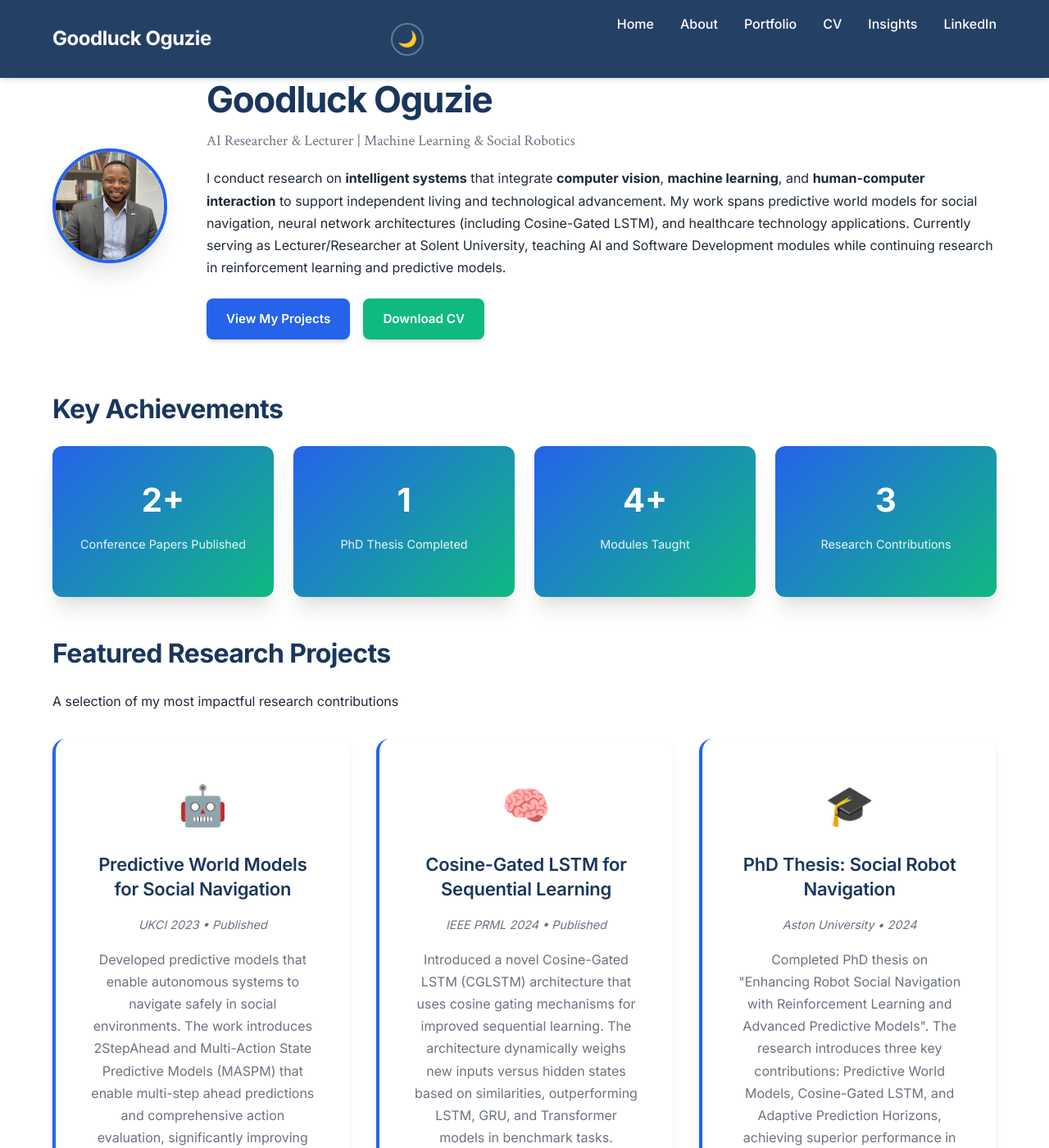
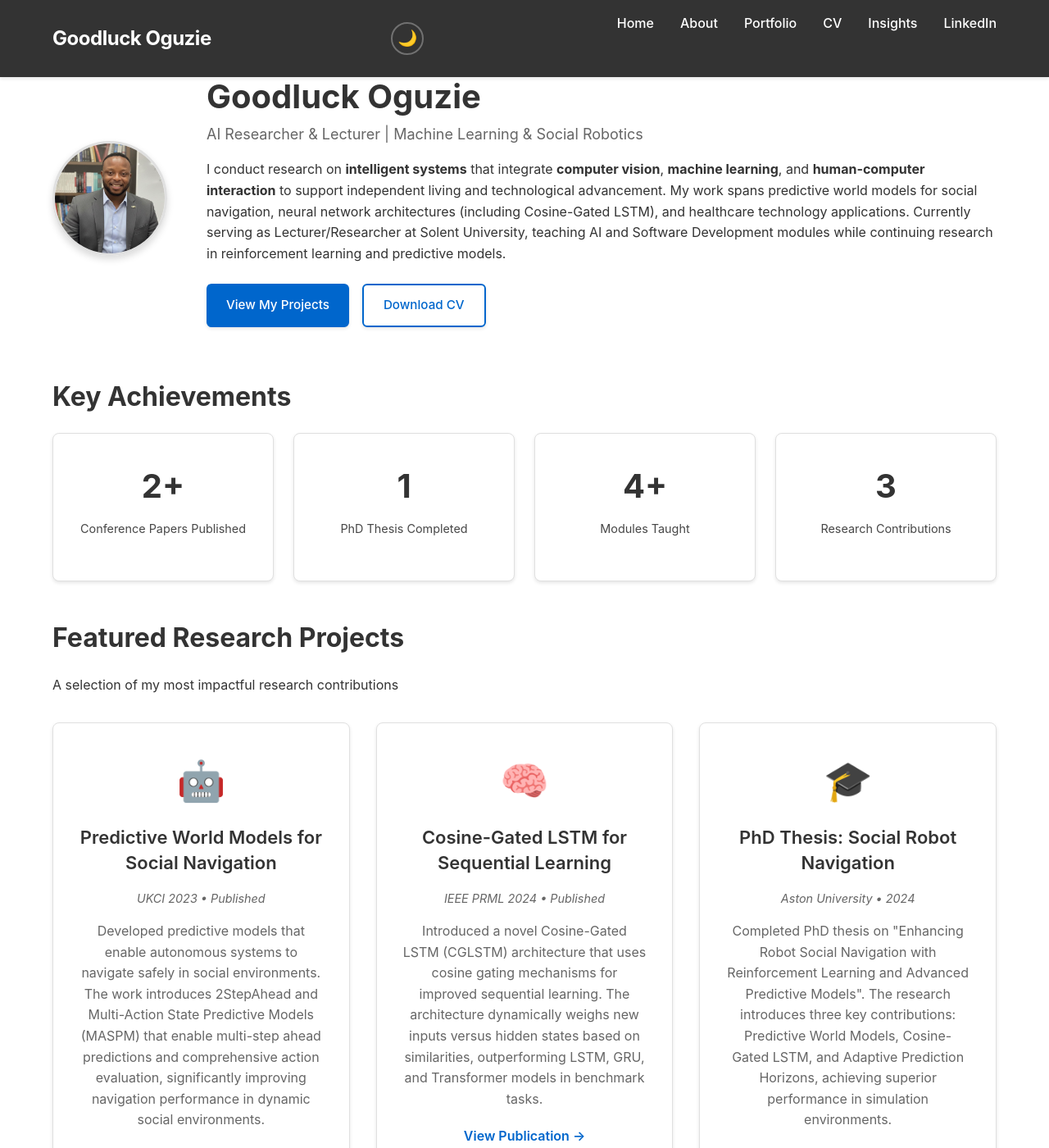
Before and after one commit to goodluckoguzie/goodluckoguzie.github.io, a Jekyll site: the page built from index.md, in a window 1280 px wide and 1400 px high. Shown: the whole window at 82% size. Built offline with Jekyll 4.4.1, drawn with Linux system fonts in a browser that asks for light colours.

Commit message:
Replace color scheme to match nnekaokereke.github.io exactly - simple white background, dark gray text, blue buttons

```diff
--- a/assets/css/style.css
+++ b/assets/css/style.css
@@ -1,6 +1,3 @@
-/* Import Modern Typography */
-@import url('https://fonts.googleapis.com/css2?family=Inter:wght@300;400;500;600;700&family=Crimson+Text:ital,wght@0,400;0,600;1,400&display=swap');
-
 /* Reset and Base Styles */
 * {
     margin: 0;
@@ -9,74 +6,45 @@
 }
 
 :root {
-    /* Modern Academic Color Palette */
-    --primary: #1a365d;          /* Deep navy - trustworthy, professional */
-    --secondary: #2563eb;         /* Modern blue - vibrant, engaging */
-    --accent: #10b981;           /* Emerald - fresh, modern */
-    --accent-alt: #f59e0b;       /* Amber - warm, attention-grabbing */
-    --text: #1f2937;             /* Rich dark gray - excellent readability */
-    --text-light: #6b7280;       /* Muted gray - secondary text */
-    --text-muted: #9ca3af;       /* Light gray - tertiary text */
-    --bg: #ffffff;               /* Pure white */
-    --bg-alt: #f9fafb;           /* Subtle off-white - backgrounds */
-    --bg-card: #ffffff;          /* Card background */
-    --border: #e5e7eb;           /* Soft borders */
-    --border-light: #f3f4f6;     /* Very light borders */
-
-    /* Legacy support */
-    --primary-color: var(--primary);
-    --secondary-color: var(--secondary);
-    --accent-color: var(--accent);
-    --text-color: var(--text);
-    --bg-color: var(--bg);
-    --light-bg: var(--bg-alt);
-    --border-color: var(--border);
-    --link-color: var(--secondary);
-    --link-hover: #1d4ed8;
+    /* Simple, clean color scheme matching nnekaokereke.github.io */
+    --text: #333333;              /* Dark gray text */
+    --text-light: #666666;        /* Medium gray for secondary text */
+    --text-muted: #999999;        /* Light gray for muted text */
+    --bg: #ffffff;                /* White background */
+    --bg-alt: #f5f5f5;            /* Light gray for backgrounds */
+    --bg-card: #ffffff;           /* White card background */
+    --border: #e0e0e0;            /* Light gray borders */
+    --link: #0066cc;              /* Blue links */
+    --link-hover: #0052a3;        /* Darker blue on hover */
+    --button: #0066cc;            /* Blue buttons */
+    --button-hover: #0052a3;      /* Darker blue on hover */
+    --primary: #333333;           /* Dark gray for headings */
+    --secondary: #0066cc;        /* Blue for accents */
 
     /* Shadows */
-    --shadow-sm: 0 1px 2px 0 rgba(0, 0, 0, 0.05);
-    --shadow: 0 4px 6px -1px rgba(0, 0, 0, 0.1), 0 2px 4px -1px rgba(0, 0, 0, 0.06);
-    --shadow-md: 0 10px 15px -3px rgba(0, 0, 0, 0.1), 0 4px 6px -2px rgba(0, 0, 0, 0.05);
-    --shadow-lg: 0 20px 25px -5px rgba(0, 0, 0, 0.1), 0 10px 10px -5px rgba(0, 0, 0, 0.04);
-    --shadow-xl: 0 25px 50px -12px rgba(0, 0, 0, 0.25);
+    --shadow: 0 2px 4px rgba(0, 0, 0, 0.1);
+    --shadow-md: 0 4px 8px rgba(0, 0, 0, 0.15);
+    --shadow-lg: 0 8px 16px rgba(0, 0, 0, 0.2);
 
     /* Transitions */
-    --transition-fast: 150ms cubic-bezier(0.4, 0, 0.2, 1);
-    --transition-base: 300ms cubic-bezier(0.4, 0, 0.2, 1);
-    --transition-slow: 500ms cubic-bezier(0.4, 0, 0.2, 1);
+    --transition: 0.2s ease;
 }
 
 /* Dark Mode Variables */
 [data-theme="dark"] {
-    --primary: #e5e7eb;
-    --secondary: #60a5fa;
-    --accent: #34d399;
-    --accent-alt: #fbbf24;
-    --text: #f9fafb;
-    --text-light: #d1d5db;
-    --text-muted: #9ca3af;
-    --bg: #111827;
-    --bg-alt: #1f2937;
-    --bg-card: #1f2937;
-    --border: #374151;
-    --border-light: #4b5563;
-
-    --primary-color: var(--primary);
-    --secondary-color: var(--secondary);
-    --accent-color: var(--accent);
-    --text-color: var(--text);
-    --bg-color: var(--bg);
-    --light-bg: var(--bg-alt);
-    --border-color: var(--border);
-    --link-color: var(--secondary);
-    --link-hover: #93c5fd;
-
-    --shadow-sm: 0 1px 2px 0 rgba(0, 0, 0, 0.3);
-    --shadow: 0 4px 6px -1px rgba(0, 0, 0, 0.4), 0 2px 4px -1px rgba(0, 0, 0, 0.3);
-    --shadow-md: 0 10px 15px -3px rgba(0, 0, 0, 0.4), 0 4px 6px -2px rgba(0, 0, 0, 0.3);
-    --shadow-lg: 0 20px 25px -5px rgba(0, 0, 0, 0.5), 0 10px 10px -5px rgba(0, 0, 0, 0.3);
-    --shadow-xl: 0 25px 50px -12px rgba(0, 0, 0, 0.6);
+    --text: #e0e0e0;
+    --text-light: #b0b0b0;
+    --text-muted: #808080;
+    --bg: #1a1a1a;
+    --bg-alt: #2a2a2a;
+    --bg-card: #2a2a2a;
+    --border: #404040;
+    --link: #66b3ff;
+    --link-hover: #99ccff;
+    --button: #66b3ff;
+    --button-hover: #99ccff;
+    --primary: #e0e0e0;
+    --secondary: #66b3ff;
 }
 
 html {
@@ -84,9 +52,9 @@
 }
 
 body {
-    font-family: 'Inter', -apple-system, BlinkMacSystemFont, 'Segoe UI', Roboto, 'Helvetica Neue', Arial, sans-serif;
+    font-family: -apple-system, BlinkMacSystemFont, "Segoe UI", Roboto, "Helvetica Neue", Arial, sans-serif;
     font-weight: 400;
-    line-height: 1.7;
+    line-height: 1.6;
     color: var(--text);
     background-color: var(--bg);
     -webkit-font-smoothing: antialiased;
@@ -108,13 +76,10 @@
     position: sticky;
     top: 0;
     z-index: 1000;
-    backdrop-filter: blur(10px);
-    background-color: rgba(26, 54, 93, 0.95);
-    transition: background-color var(--transition-base);
 }
 
 [data-theme="dark"] .navbar {
-    background-color: rgba(17, 24, 39, 0.95);
+    background-color: #1a1a1a;
 }
 
 .navbar .container {
@@ -146,7 +111,7 @@
     color: white;
     text-decoration: none;
     font-weight: 500;
-    transition: all var(--transition-fast);
+    transition: all var(--transition);
     position: relative;
     padding: 0.5rem 0;
 }
@@ -158,8 +123,8 @@
     left: 0;
     width: 0;
     height: 2px;
-    background-color: var(--accent);
-    transition: width var(--transition-base);
+    background-color: white;
+    transition: width var(--transition);
 }
 
 .nav-menu a:hover::after,
@@ -199,31 +164,28 @@
 
 /* Enhanced Typography */
 h1 {
-    color: var(--primary);
+    color: var(--text);
     margin-bottom: 1.5rem;
-    font-size: 2.75rem;
+    font-size: 2.5rem;
     font-weight: 700;
-    letter-spacing: -0.03em;
     line-height: 1.2;
 }
 
 h2 {
-    color: var(--primary);
+    color: var(--text);
     margin-top: 3rem;
     margin-bottom: 1.5rem;
     font-size: 2rem;
     font-weight: 700;
-    letter-spacing: -0.02em;
     line-height: 1.3;
 }
 
 h3 {
-    color: var(--primary);
+    color: var(--text);
     margin-top: 2rem;
     margin-bottom: 1rem;
     font-size: 1.5rem;
     font-weight: 600;
-    letter-spacing: -0.01em;
     line-height: 1.4;
 }
 
@@ -232,18 +194,17 @@
 }
 
 .lead {
-    font-family: 'Crimson Text', serif;
     font-size: 1.125rem;
-    line-height: 1.8;
+    line-height: 1.6;
     color: var(--text-light);
     margin-bottom: 1.5rem;
 }
 
 /* Links */
 a {
-    color: var(--secondary);
+    color: var(--link);
     text-decoration: none;
-    transition: color var(--transition-fast);
+    transition: color var(--transition);
 }
 
 a:hover {
@@ -293,9 +254,9 @@
     height: 140px;
     border-radius: 50%;
     object-fit: cover;
-    border: 4px solid var(--secondary);
-    box-shadow: var(--shadow-lg);
-    transition: transform var(--transition-base);
+    border: 3px solid var(--border);
+    box-shadow: var(--shadow-md);
+    transition: transform var(--transition);
 }
 
 .profile-photo:hover {
@@ -327,11 +288,11 @@
 
 .research-card {
     background: var(--bg-card);
-    padding: 2.5rem;
-    border-radius: 16px;
-    border-left: 4px solid var(--secondary);
-    box-shadow: var(--shadow);
-    transition: all var(--transition-base);
+    padding: 2rem;
+    border-radius: 8px;
+    border: 1px solid var(--border);
+    box-shadow: var(--shadow);
+    transition: all var(--transition);
     position: relative;
     overflow: hidden;
     display: flex;
@@ -340,35 +301,17 @@
     text-align: center;
 }
 
-.research-card::before {
-    content: '';
-    position: absolute;
-    top: 0;
-    left: 0;
-    width: 100%;
-    height: 100%;
-    background: linear-gradient(135deg, rgba(37, 99, 235, 0.03) 0%, rgba(16, 185, 129, 0.03) 100%);
-    opacity: 0;
-    transition: opacity var(--transition-base);
-}
-
-.research-card:hover::before {
-    opacity: 1;
-}
-
 .research-card:hover {
-    transform: translateY(-8px) scale(1.02);
-    box-shadow: var(--shadow-lg);
-    border-left-color: var(--accent);
+    transform: translateY(-4px);
+    box-shadow: var(--shadow-md);
+    border-color: var(--link);
 }
 
 .research-card h3 {
     margin-top: 0;
-    color: var(--primary);
+    color: var(--text);
     font-size: 1.375rem;
     margin-bottom: 1rem;
-    position: relative;
-    z-index: 1;
 }
 
 .research-card p {
@@ -419,7 +362,7 @@
 .footer-section h3 {
     margin-bottom: 1.5rem;
     font-size: 1.25rem;
-    color: var(--primary);
+    color: var(--text);
 }
 
 .social-links {
@@ -440,7 +383,7 @@
 }
 
 .social-links a:hover {
-    color: var(--secondary);
+    color: var(--link);
     transform: translateX(4px);
 }
 
@@ -455,28 +398,23 @@
 /* Enhanced Publications */
 .publication {
     background: var(--bg-card);
-    padding: 2.5rem;
-    border-radius: 16px;
+    padding: 2rem;
+    border-radius: 8px;
     margin-bottom: 2rem;
-    border-left: 4px solid var(--secondary);
-    box-shadow: var(--shadow);
-    transition: all var(--transition-base);
-    animation: fadeInUp 0.6s ease-out both;
-}
-
-.publication:nth-child(1) { animation-delay: 0.1s; }
-.publication:nth-child(2) { animation-delay: 0.2s; }
-.publication:nth-child(3) { animation-delay: 0.3s; }
+    border: 1px solid var(--border);
+    box-shadow: var(--shadow);
+    transition: all var(--transition);
+}
 
 .publication:hover {
-    transform: translateY(-6px);
-    box-shadow: var(--shadow-lg);
-    border-left-color: var(--accent);
+    transform: translateY(-4px);
+    box-shadow: var(--shadow-md);
+    border-color: var(--link);
 }
 
 .publication h3 {
     margin-top: 0;
-    color: var(--primary);
+    color: var(--text);
     margin-bottom: 1rem;
     font-size: 1.375rem;
 }
@@ -505,9 +443,14 @@
     transition: all var(--transition-base);
 }
 
+.module {
+    border: 1px solid var(--border);
+}
+
 .module:hover {
     transform: translateY(-4px);
     box-shadow: var(--shadow-md);
+    border-color: var(--link);
 }
 
 .module h3 {
@@ -520,12 +463,12 @@
     align-items: center;
     justify-content: center;
     padding: 0.75rem 1.5rem;
-    background-color: var(--secondary);
+    background-color: var(--button);
     color: white;
     text-decoration: none;
-    border-radius: 8px;
-    transition: all var(--transition-base);
-    font-weight: 600;
+    border-radius: 6px;
+    transition: all var(--transition);
+    font-weight: 500;
     font-size: 0.95rem;
     border: none;
     cursor: pointer;
@@ -533,7 +476,7 @@
 }
 
 .btn:hover {
-    background-color: var(--link-hover);
+    background-color: var(--button-hover);
     text-decoration: none;
     transform: translateY(-2px);
     box-shadow: var(--shadow-md);
@@ -544,11 +487,14 @@
 }
 
 .btn-secondary {
-    background-color: var(--accent);
+    background-color: transparent;
+    border: 2px solid var(--button);
+    color: var(--button);
 }
 
 .btn-secondary:hover {
-    background-color: #059669;
+    background-color: var(--button);
+    color: white;
 }
 
 /* Dark Mode Toggle */
@@ -581,7 +527,7 @@
     right: 2rem;
     width: 48px;
     height: 48px;
-    background-color: var(--secondary);
+    background-color: var(--button);
     color: white;
     border: none;
     border-radius: 50%;
@@ -589,16 +535,16 @@
     display: none;
     align-items: center;
     justify-content: center;
-    box-shadow: var(--shadow-lg);
-    transition: all var(--transition-base);
+    box-shadow: var(--shadow-md);
+    transition: all var(--transition);
     z-index: 999;
     font-size: 1.25rem;
 }
 
 .back-to-top:hover {
-    background-color: var(--link-hover);
+    background-color: var(--button-hover);
     transform: translateY(-4px);
-    box-shadow: var(--shadow-xl);
+    box-shadow: var(--shadow-lg);
 }
 
 .back-to-top.show {
@@ -788,9 +734,9 @@
 
 .filter-btn:hover,
 .filter-btn.active {
-    background-color: var(--secondary);
+    background-color: var(--button);
     color: white;
-    border-color: var(--secondary);
+    border-color: var(--button);
     transform: translateY(-2px);
     box-shadow: var(--shadow);
 }
@@ -815,8 +761,8 @@
 
 .publication-search input:focus {
     outline: none;
-    border-color: var(--secondary);
-    box-shadow: 0 0 0 3px rgba(37, 99, 235, 0.1);
+    border-color: var(--link);
+    box-shadow: 0 0 0 3px rgba(0, 102, 204, 0.1);
 }
 
 /* Timeline */
@@ -833,7 +779,7 @@
     top: 0;
     bottom: 0;
     width: 2px;
-    background: linear-gradient(to bottom, var(--secondary), var(--accent));
+    background: var(--link);
 }
 
 .timeline-item {
@@ -851,14 +797,14 @@
     width: 12px;
     height: 12px;
     border-radius: 50%;
-    background-color: var(--secondary);
+    background-color: var(--link);
     border: 3px solid var(--bg);
     box-shadow: var(--shadow);
 }
 
 .timeline-year {
     font-weight: 700;
-    color: var(--secondary);
+    color: var(--link);
     font-size: 1.1rem;
     margin-bottom: 0.5rem;
 }
@@ -890,18 +836,20 @@
 }
 
 .stat-card {
-    background: linear-gradient(135deg, var(--secondary) 0%, var(--accent) 100%);
-    color: white;
+    background: var(--bg-card);
+    border: 1px solid var(--border);
+    color: var(--text);
     padding: 2rem;
-    border-radius: 12px;
+    border-radius: 8px;
     text-align: center;
-    box-shadow: var(--shadow-lg);
-    transition: all var(--transition-base);
+    box-shadow: var(--shadow);
+    transition: all var(--transition);
 }
 
 .stat-card:hover {
-    transform: translateY(-8px) scale(1.05);
-    box-shadow: var(--shadow-xl);
+    transform: translateY(-4px);
+    box-shadow: var(--shadow-md);
+    border-color: var(--link);
 }
 
 .stat-number {
@@ -942,10 +890,10 @@
 }
 
 .research-link {
-    color: var(--secondary);
+    color: var(--link);
     font-weight: 600;
     text-decoration: none;
-    transition: all var(--transition-fast);
+    transition: all var(--transition);
     display: inline-flex;
     align-items: center;
     gap: 0.5rem;
@@ -964,17 +912,17 @@
 .insight-card {
     background: var(--bg-card);
     padding: 2.5rem;
-    border-radius: 16px;
-    box-shadow: var(--shadow);
-    transition: all var(--transition-base);
-    border: 2px dashed var(--border);
+    border-radius: 8px;
+    border: 1px dashed var(--border);
+    box-shadow: var(--shadow);
+    transition: all var(--transition);
     text-align: center;
 }
 
 .insight-card:hover {
     transform: translateY(-4px);
     box-shadow: var(--shadow-md);
-    border-color: var(--secondary);
+    border-color: var(--link);
 }
 
 .insight-icon {
@@ -984,7 +932,7 @@
 
 .insight-badge {
     display: inline-block;
-    background: var(--accent);
+    background: var(--button);
     color: white;
     padding: 0.5rem 1rem;
     border-radius: 20px;
@@ -1053,16 +1001,16 @@
 .approach-card {
     background: var(--bg-card);
     padding: 2rem;
-    border-radius: 12px;
-    box-shadow: var(--shadow);
-    transition: all var(--transition-base);
-    border-left: 4px solid var(--secondary);
+    border-radius: 8px;
+    border: 1px solid var(--border);
+    box-shadow: var(--shadow);
+    transition: all var(--transition);
 }
 
 .approach-card:hover {
     transform: translateY(-4px);
     box-shadow: var(--shadow-md);
-    border-left-color: var(--accent);
+    border-color: var(--link);
 }
 
 .approach-card h3 {
@@ -1086,7 +1034,8 @@
 .education-card {
     background: var(--bg-card);
     padding: 2rem;
-    border-radius: 12px;
+    border-radius: 8px;
+    border: 1px solid var(--border);
     box-shadow: var(--shadow);
     display: flex;
     gap: 1.5rem;
@@ -1125,7 +1074,7 @@
     flex-shrink: 0;
     width: 150px;
     font-weight: 600;
-    color: var(--secondary);
+    color: var(--link);
     font-size: 0.95rem;
 }
 
@@ -1199,7 +1148,8 @@
 .tools-section {
     background: var(--bg-card);
     padding: 2rem;
-    border-radius: 12px;
+    border-radius: 8px;
+    border: 1px solid var(--border);
     box-shadow: var(--shadow);
 }
 
@@ -1234,7 +1184,8 @@
 .skills-section {
     background: var(--bg-card);
     padding: 2rem;
-    border-radius: 12px;
+    border-radius: 8px;
+    border: 1px solid var(--border);
     box-shadow: var(--shadow);
 }
 
@@ -1310,14 +1261,14 @@
 }
 
 .insight-filter-btn:hover {
-    border-color: var(--secondary);
+    border-color: var(--link);
     background: var(--bg-alt);
 }
 
 .insight-filter-btn.active {
-    background: var(--secondary);
+    background: var(--button);
     color: white;
-    border-color: var(--secondary);
+    border-color: var(--button);
 }
 
 .insights-content {
@@ -1325,7 +1276,8 @@
     margin: 3rem 0;
     padding: 3rem;
     background: var(--bg-card);
-    border-radius: 16px;
+    border-radius: 8px;
+    border: 1px solid var(--border);
     box-shadow: var(--shadow);
 }
 
@@ -1364,7 +1316,8 @@
     margin: 4rem 0;
     padding: 3rem;
     background: var(--bg-card);
-    border-radius: 16px;
+    border-radius: 8px;
+    border: 1px solid var(--border);
     box-shadow: var(--shadow);
     text-align: center;
 }
@@ -1399,7 +1352,7 @@
 
 .email-input:focus {
     outline: none;
-    border-color: var(--secondary);
+    border-color: var(--link);
 }
 
 .subscribe-btn {
@@ -1445,8 +1398,8 @@
     height: 180px;
     border-radius: 50%;
     object-fit: cover;
-    border: 4px solid var(--secondary);
-    box-shadow: var(--shadow-lg);
+    border: 3px solid var(--border);
+    box-shadow: var(--shadow-md);
 }
 
 .about-content {
@@ -1487,14 +1440,14 @@
 }
 
 .portfolio-filter-btn:hover {
-    border-color: var(--secondary);
+    border-color: var(--link);
     background: var(--bg-alt);
 }
 
 .portfolio-filter-btn.active {
-    background: var(--secondary);
+    background: var(--button);
     color: white;
-    border-color: var(--secondary);
+    border-color: var(--button);
 }
 
 .project-status-badge {
@@ -1507,12 +1460,12 @@
 }
 
 .project-status-badge.ongoing {
-    background: var(--accent-alt);
+    background: #ffa500;
     color: white;
 }
 
 .project-status-badge.completed {
-    background: var(--accent);
+    background: #28a745;
     color: white;
 }
 
@@ -1520,10 +1473,15 @@
 .portfolio-case-study {
     background: var(--bg-card);
     padding: 2.5rem;
-    border-radius: 16px;
+    border-radius: 8px;
+    border: 1px solid var(--border);
     box-shadow: var(--shadow);
     margin-bottom: 3rem;
-    border-left: 4px solid var(--secondary);
+}
+
+.portfolio-case-study:hover {
+    box-shadow: var(--shadow-md);
+    border-color: var(--link);
 }
 
 .portfolio-case-study h3 {
@@ -1602,11 +1560,11 @@
 
 .portfolio-card {
     background: var(--bg-card);
-    padding: 2.5rem;
-    border-radius: 16px;
-    border-left: 4px solid var(--secondary);
-    box-shadow: var(--shadow);
-    transition: all var(--transition-base);
+    padding: 2rem;
+    border-radius: 8px;
+    border: 1px solid var(--border);
+    box-shadow: var(--shadow);
+    transition: all var(--transition);
     position: relative;
     overflow: hidden;
     display: flex;
@@ -1614,9 +1572,9 @@
 }
 
 .portfolio-card:hover {
-    transform: translateY(-8px);
-    box-shadow: var(--shadow-lg);
-    border-left-color: var(--accent);
+    transform: translateY(-4px);
+    box-shadow: var(--shadow-md);
+    border-color: var(--link);
 }
 
 .portfolio-icon {
@@ -1729,10 +1687,10 @@
 .coming-soon-card {
     background: var(--bg-card);
     padding: 3rem;
-    border-radius: 16px;
+    border-radius: 8px;
+    border: 1px dashed var(--border);
     box-shadow: var(--shadow);
     text-align: center;
-    border: 2px dashed var(--border);
     margin: 3rem 0;
 }
 
```
